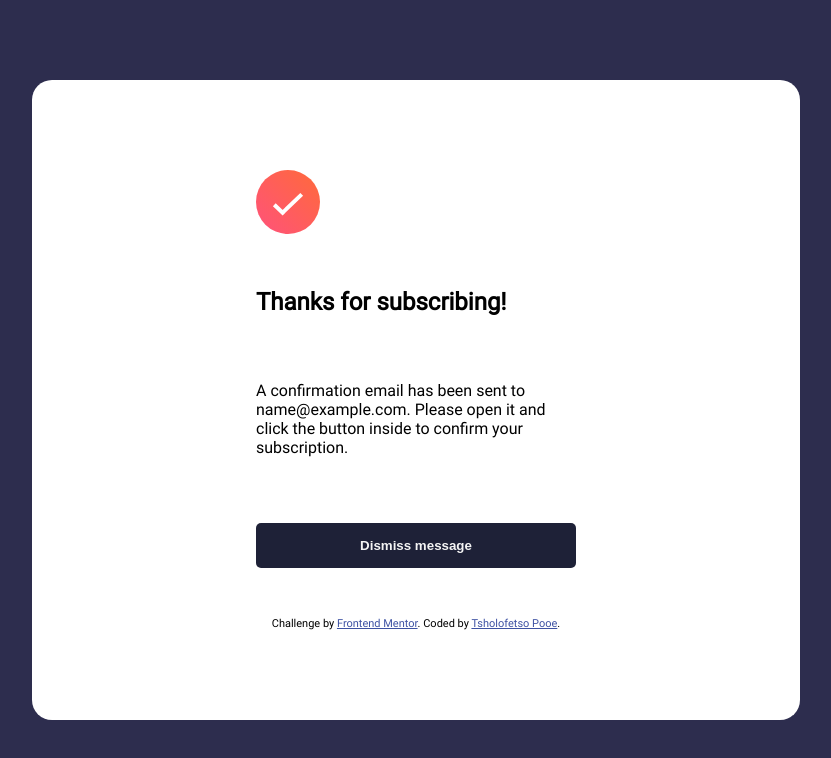
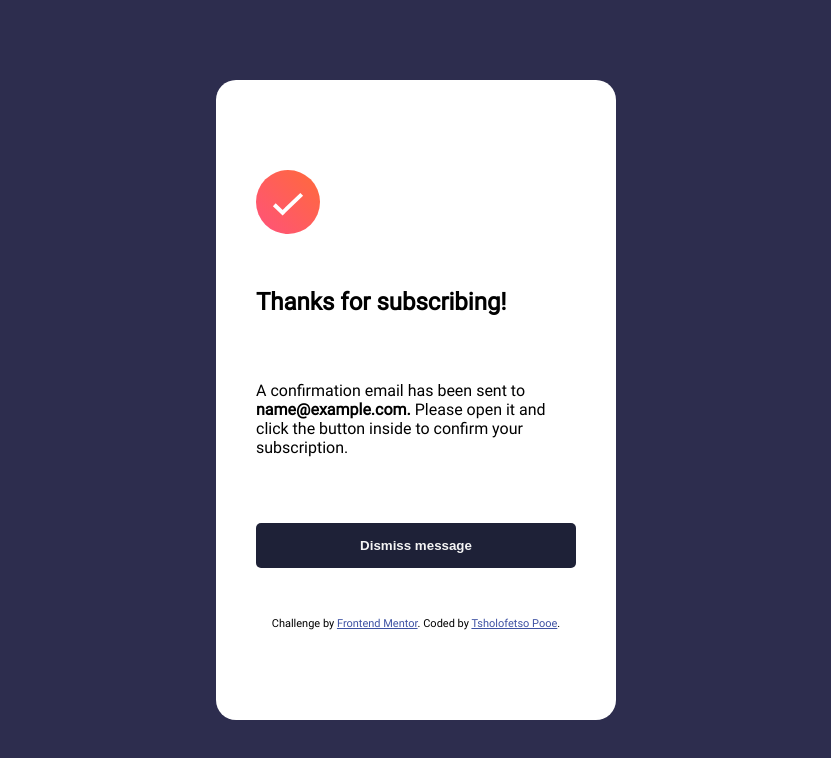
Before and after one commit to Boikano11/finalproject, a plain HTML site: page index.html in a window 1280 px wide. Both pictures are taken after typing "name@example.com" into the empty fields and a click on the button "Subscribe to monthly newsletter". Shown: the whole page, without its empty margins (224-1055 px from the left). Drawn offline with Linux system fonts and the light colour scheme.

Commit message:
Project complete!

```diff
--- a/script.js
+++ b/script.js
@@ -11,7 +11,7 @@ form.addEventListener('submit', (e) => {
                 </header>
                 <main class="card-body">
                     <h1>Thanks for subscribing!</h1>
-                    <p>A confirmation email has been sent to ${userEmail}. Please open it and click the button inside to confirm your subscription.</p>
+                    <p>A confirmation email has been sent to <strong>${userEmail}.</strong> Please open it and click the button inside to confirm your subscription.</p>
                     <button id="success-btn" class="btn" type="button">Dismiss message</button>
                 </main>
                 <footer class="card-footer">
--- a/style.css
+++ b/style.css
@@ -31,6 +31,8 @@ body{
     justify-content: center;
     background-color: #fff;
     color: black;
+    width: 60% auto;
+    max-width: 60%;
     height: 80%;
     border-radius: 20px;
 }
@@ -39,9 +41,7 @@ body{
     height: 100%;
 }
 
-.container:first-child{
-    width: 60%;
-}
+
 .newsletter{
     display: flex;
     flex-direction: column;
```
